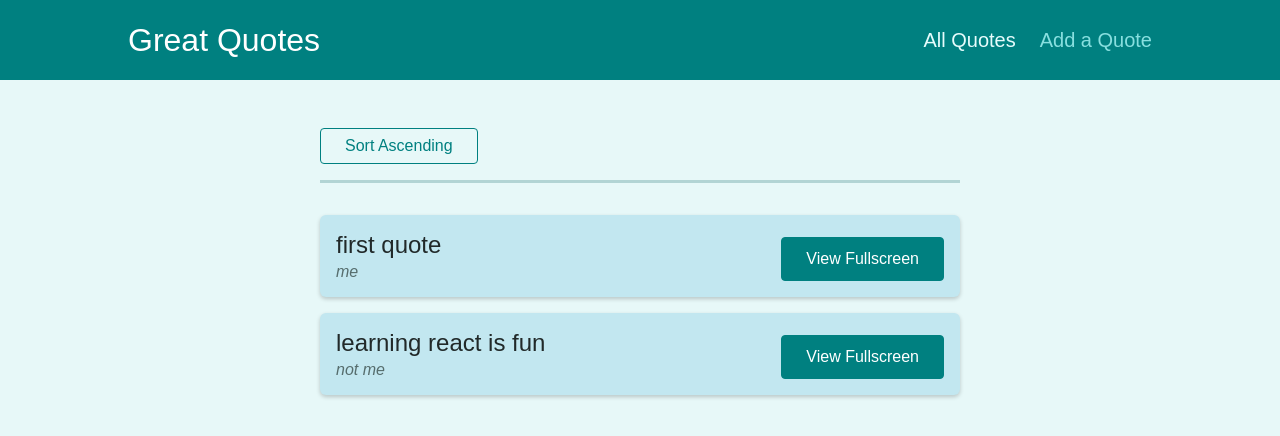
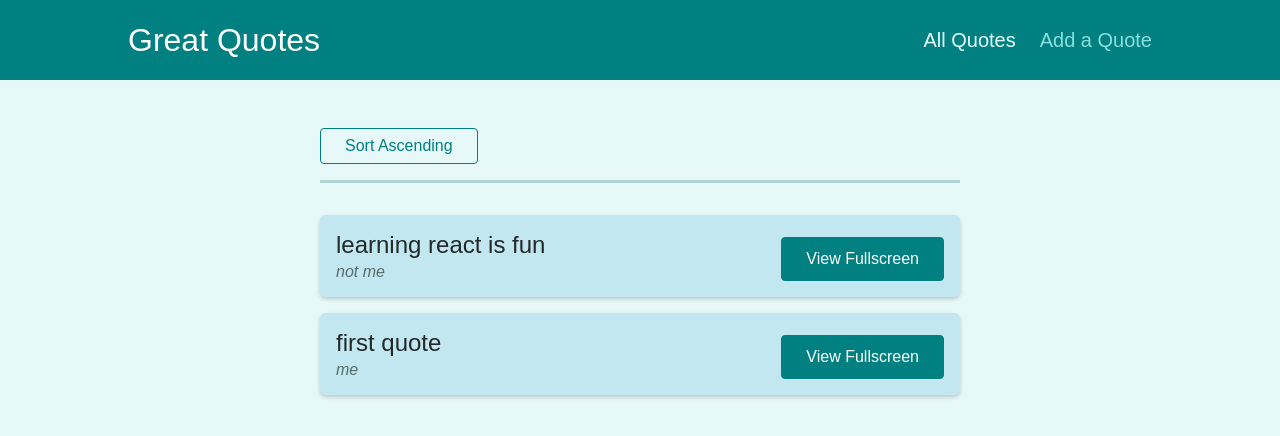
Before and after one commit to meredithbloom/react-router-practice, a React (Create React App) app: page /quotes in a window 1280 px wide. Shown: the top 436 px of the page. Built offline with nearby package versions, Linux system fonts and the light colour scheme.

Commit message:
added sorting functionality

```diff
--- a/src/components/quotes/QuoteList.js
+++ b/src/components/quotes/QuoteList.js
@@ -2,6 +2,19 @@
 import { useHistory, useLocation } from 'react-router-dom';
 import QuoteItem from './QuoteItem';
 import classes from './QuoteList.module.css';
+
+
+
+const sortQuotes = (quotes, ascending) => {
+  return quotes.sort((quoteA, quoteB) => {
+    if (ascending) {
+      return quoteA.id > quoteB.id ? 1 : -1;
+    } else {
+      return quoteA.id < quoteB.id ? 1 : -1;
+    }
+  });
+};
+
 
 const QuoteList = (props) => {
 
@@ -13,7 +26,8 @@
   console.log(queryParams)
 
   const isSortingAscending = queryParams.get('sort') === 'asc'
-  const isSortingDescending = queryParams.get('sort') === 'desc'
+
+  const sortedQuotes = sortQuotes(props.quotes, isSortingAscending)
 
   const changeSortingHandler = () => {
     history.push('/quotes?sort=' + (isSortingAscending ? 'desc':'asc'))
@@ -25,7 +39,7 @@
         <button onClick={changeSortingHandler}>Sort {isSortingAscending ? 'Descending' : 'Ascending'}</button>
       </div>
       <ul className={classes.list}>
-        {props.quotes.map((quote) => (
+        {sortedQuotes.map((quote) => (
           <QuoteItem
             key={quote.id}
             id={quote.id}
```
